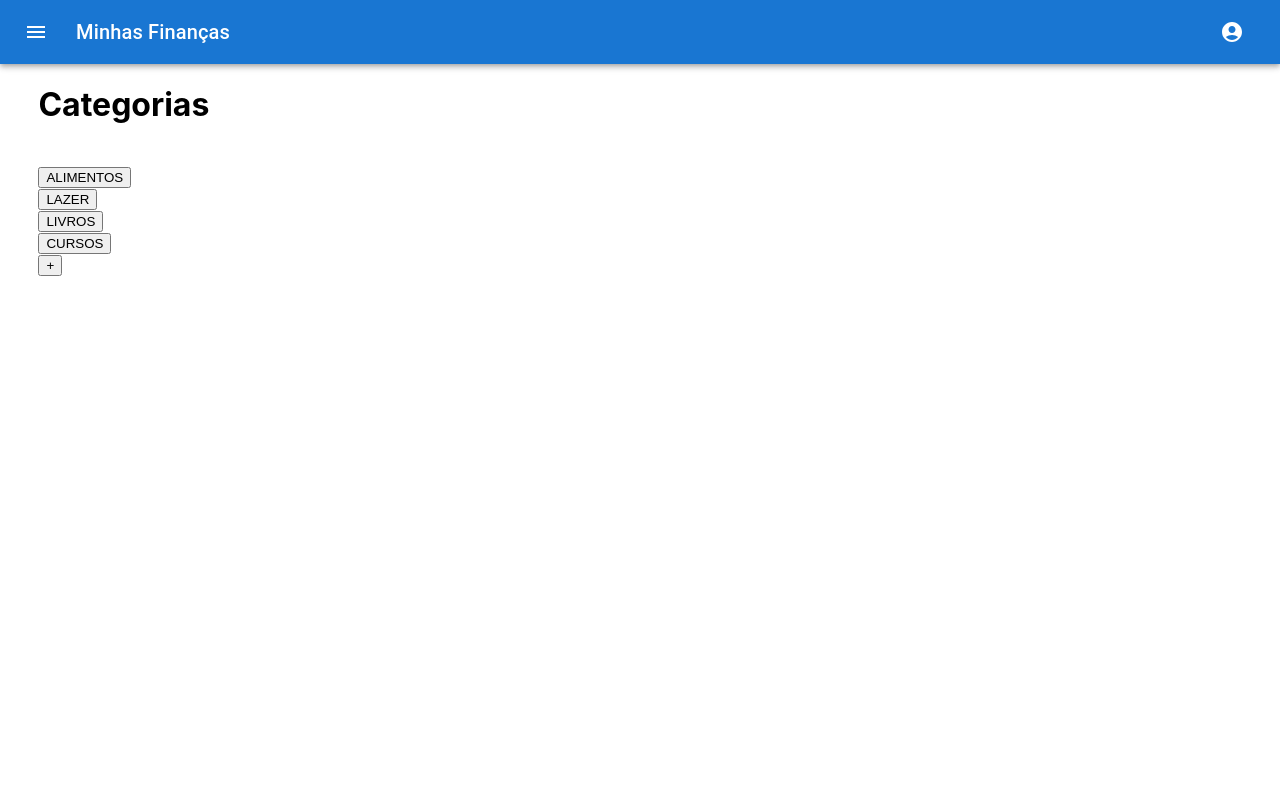
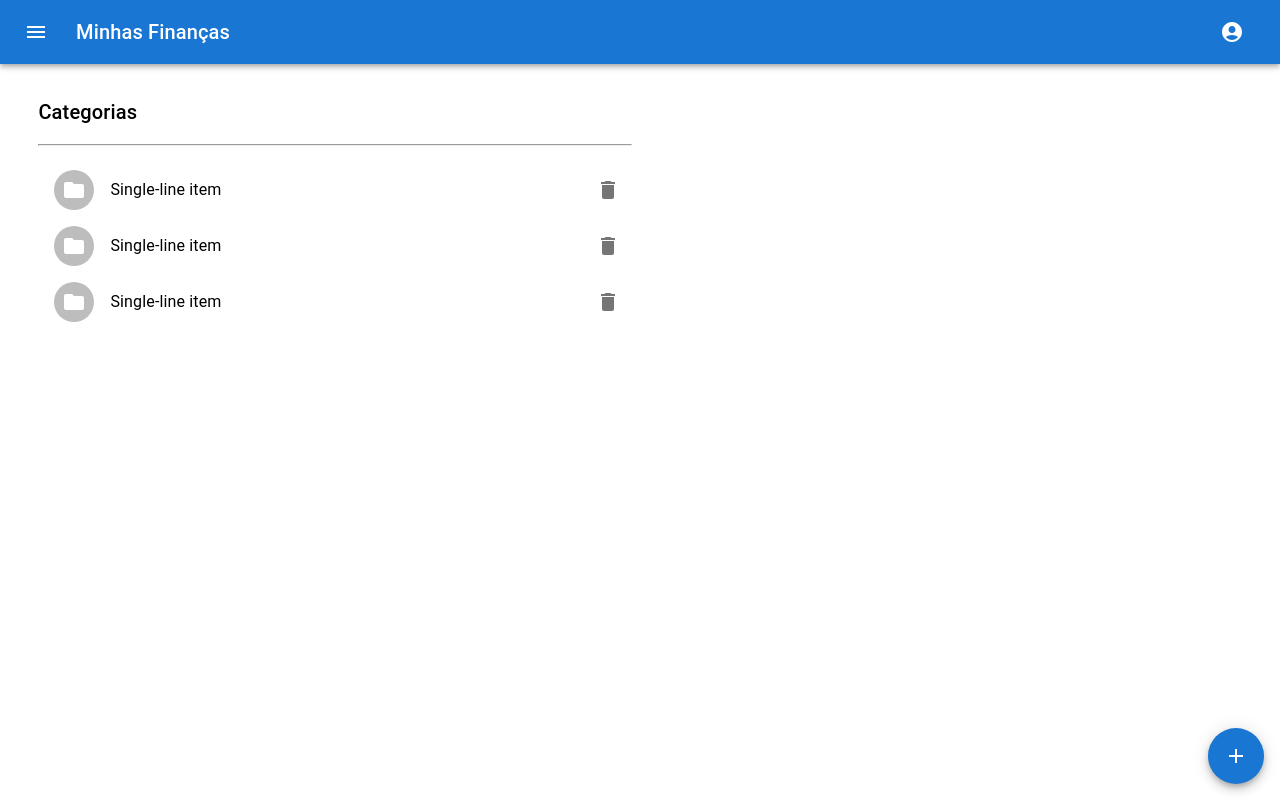
Before and after one commit to iwtrainingbr/app-front-10, a React (Create React App) app: page /categorias in a window 1280 px wide. Built offline with nearby package versions, Linux system fonts and the light colour scheme.

Commit message:
add formulario em AddCateg

```diff
--- a/src/pages/Categories/ListCategories/index.js
+++ b/src/pages/Categories/ListCategories/index.js
@@ -1,36 +1,89 @@
+import * as React from 'react';
+import { styled } from '@mui/material/styles';
+import Box from '@mui/material/Box';
+import List from '@mui/material/List';
+import ListItem from '@mui/material/ListItem';
+import ListItemAvatar from '@mui/material/ListItemAvatar';
+import ListItemIcon from '@mui/material/ListItemIcon';
+import ListItemText from '@mui/material/ListItemText';
+import Avatar from '@mui/material/Avatar';
+import IconButton from '@mui/material/IconButton';
+import FormGroup from '@mui/material/FormGroup';
+import FormControlLabel from '@mui/material/FormControlLabel';
+import Checkbox from '@mui/material/Checkbox';
+import Grid from '@mui/material/Grid';
+import Typography from '@mui/material/Typography';
+import FolderIcon from '@mui/icons-material/Folder';
+import DeleteIcon from '@mui/icons-material/Delete';
+import {useNavigate} from "react-router-dom";
+
+import {Fab} from "@mui/material";
+import {Add} from "@mui/icons-material";
+
+function generate(element) {
+  return [0, 1, 2].map((value) =>
+    React.cloneElement(element, {
+      key: value,
+    }),
+  );
+}
+
+const Demo = styled('div')(({ theme }) => ({
+  backgroundColor: theme.palette.background.paper,
+}));
+
+
 export default function Categories() {
-  return(
-    <div>
-      <h1>
-      Categorias
-      </h1>
+  const [dense, setDense] = React.useState(false);
+  const [secondary, setSecondary] = React.useState(false);
+  const navigate = useNavigate();
 
-      <br/>
-      <button>
-        ALIMENTOS
-      </button>
-
-      <br/>
-      <button>
-        LAZER
-      </button>
-
-      <br/>
-      <button>
-        LIVROS
-      </button>
-
-      <br/>
-      <button>
-        CURSOS
-      </button>
-<br/>
-      <button>
-        +
-      </button>
-    </div>
+  const actionButtonStyle = {
+    position: 'absolute',
+    right: 16,
+    bottom: 16
+  };
 
 
 
+  return(
+    <div>
+      <Grid container spacing={2}>
+        <Grid item xs={12} md={6}>
+          <Typography sx={{ mt: 4, mb: 2 }} variant="h6" component="div">
+            Categorias
+          </Typography>
+          <hr/>
+          <Demo>
+            <List dense={dense}>
+              {generate(
+                <ListItem
+                  secondaryAction={
+                    <IconButton edge="end" aria-label="delete">
+                      <DeleteIcon />
+                    </IconButton>
+                  }
+                >
+                  <ListItemAvatar>
+                    <Avatar>
+                      <FolderIcon />
+                    </Avatar>
+                  </ListItemAvatar>
+                  <ListItemText
+                    primary="Single-line item"
+                    secondary={secondary ? 'Secondary text' : null}
+                  />
+                </ListItem>,
+              )}
+            </List>
+          </Demo>
+        </Grid>
+      </Grid>
+
+      <Fab onClick={() => navigate('/categorias/nova')} sx={actionButtonStyle} color="primary">
+        <Add/>
+      </Fab>
+
+    </div>
   )
 }
--- a/src/pages/Movements/AddMovement/index.js
+++ b/src/pages/Movements/AddMovement/index.js
@@ -13,9 +13,6 @@
   Select,
   TextField,
 } from '@mui/material';
-
-
-
 
 export default function AddMovement() {
   const [categ, setCateg] = React.useState('');
```
